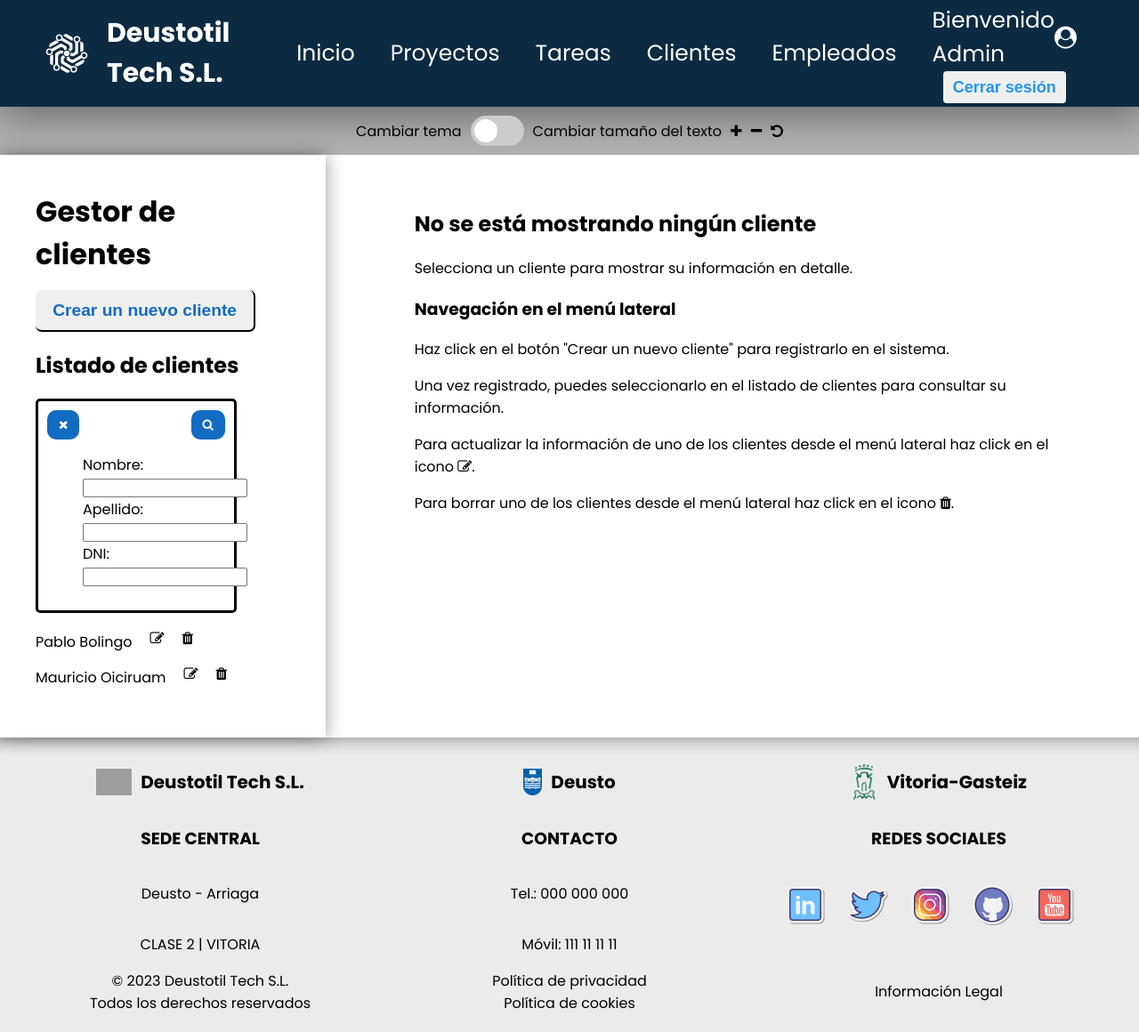
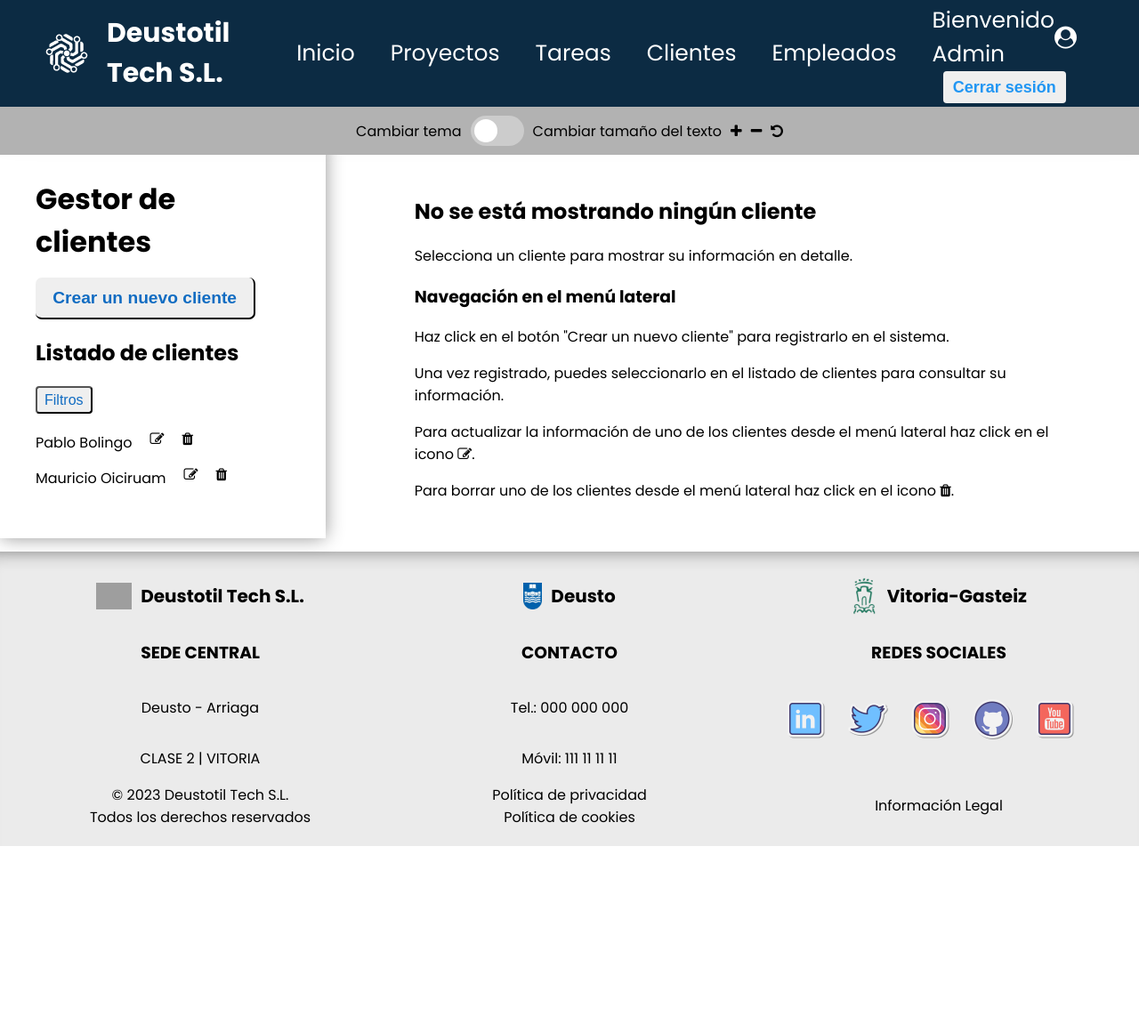
Before and after one commit to MauricioTS15/proyectoColaborativo, a Django app: page /appProyectos/clientes/ in a window 1280 px wide. Shown: the whole page at 89% size. After the commit the page ends 951 px from the top, so only its background shows below. Run offline with Django 4.2, Linux system fonts and the light colour scheme; a user stored in the database is signed in; data comes from the database, SQL or seed files in the repository; both versions use the stored data as it was after the commit; grey boxes are pictures that could not be loaded.

Commit message:
Cambios revertidos

```diff
--- a/gestionProyectos/appProyectos/forms.py
+++ b/gestionProyectos/appProyectos/forms.py
@@ -39,12 +39,6 @@ class LoginForm(AuthenticationForm):
     username = forms.CharField(label="Introduce tu nombre de usuario", max_length=155, required=True)
     password = forms.CharField(label="Introduce tu contraseña", max_length=155, required=True, widget=forms.PasswordInput)
 
-    error_messages = {
-        'invalid_login': _("Introduce el %(username)s y contraseña correctamente. "
-                           "*Ambos campos pueden ser case-sensitive."),
-        'inactive': _("This account is inactive."),
-    }
-
 class SigninForm(UserCreationForm):
     username = forms.CharField(label="Nombre de usuario", max_length=155, required=True)
     password1 = forms.CharField(label="Contraseña", max_length=155, required=True, widget=forms.PasswordInput)
--- a/gestionProyectos/appProyectos/static/css/styles.css
+++ b/gestionProyectos/appProyectos/static/css/styles.css
@@ -1,10 +1,12 @@
 /* CABECERA */
+#header-container {
+    position: fixed;
+    width: 100%;
+}
 
 #header-principal {
-    position: fixed;
     background-color: #0C2B43;
     display: flex;
-    width: 100%;
     justify-content: space-between;
     height: 120px;
     align-items: center;
@@ -188,7 +190,7 @@ body {
 }
 
 main {
-    padding-top: 120px;
+    padding-top: 160px;
 }
 
 img {
@@ -261,6 +263,10 @@ h1 {
     background-image: none;
     background-color: rgb(180, 13, 13);
     color: white;
+}
+
+#button-filter {
+    margin-bottom: 20px;
 }
 
 #section-user {
@@ -395,14 +401,6 @@ h1 {
     margin-left: 10px;
 }
 
-#filter-form {
-    margin-bottom: 20px;
-    border: solid 3px;
-    padding: 10px;
-    border-radius: 5px;
-    width: 70%;
-}
-
 #container-main #filter-form div {
     display: flex;
     justify-content: space-between;
@@ -417,11 +415,21 @@ h1 {
 }
 
 #filter-form div button:active {
-    background-color: rgb(33, 150, 243);;
+    background-color: rgb(33, 150, 243);
+    ;
 }
 
 #filter-form ul {
     list-style-type: none;
+}
+
+#filter-form {
+    display: none;
+    margin-bottom: 20px;
+    border: solid 3px;
+    padding: 10px;
+    border-radius: 5px;
+    width: 70%;
 }
 
 #container-main section {
@@ -477,25 +485,29 @@ h1 {
     border-radius: 50%;
 }
 
-input:checked + .slider {
+input:checked+.slider {
     background-color: rgb(33, 150, 243);
 }
 
-input:focus + .slider {
+input:focus+.slider {
     box-shadow: 0 0 1px rgb(33, 150, 243);
 }
 
-input:checked + .slider:before {
+input:checked+.slider:before {
     -webkit-transform: translateX(26px);
     -ms-transform: translateX(26px);
     transform: translateX(26px);
 }
 
-.fa-plus:active, .fa-minus:active, .fa-undo:active {
+.fa-plus:active,
+.fa-minus:active,
+.fa-undo:active {
     color: white;
 }
 
-.toggle-darkmode:checked + .fa-plus:active, .toggle-darkmode:checked + .fa-minus:active, .toggle-darkmode:checked + .fa-undo:active {
+.toggle-darkmode:checked+.fa-plus:active,
+.toggle-darkmode:checked+.fa-minus:active,
+.toggle-darkmode:checked+.fa-undo:active {
     color: black;
 }
 
@@ -523,7 +535,8 @@ table li {
     list-style-type: none;
 }
 
-table td, th {
+table td,
+th {
     padding: 10px;
 }
 
@@ -541,7 +554,7 @@ table tbody tr:nth-child(even) {
 }
 
 table a:hover {
-    color:rgb(111, 170, 224);
+    color: rgb(111, 170, 224);
 }
 
 /* FORMULARIOS */
@@ -563,19 +576,25 @@ form fieldset label {
     font-size: 16px;
 }
 
-form fieldset input, form fieldset textarea, form fieldset select {
+form fieldset input,
+form fieldset textarea,
+form fieldset select {
     margin-bottom: 0.9em;
     border: 1px solid grey;
     border-radius: 2%;
 }
 
-form fieldset input:hover, form fieldset textarea:hover, form fieldset select:hover {
+form fieldset input:hover,
+form fieldset textarea:hover,
+form fieldset select:hover {
     border-color: rgb(17, 108, 194);
     box-shadow: rgb(173, 173, 173) 0px 0px 30px 0px;
 }
 
-form fieldset input:focus, form fieldset textarea:focus, form fieldset select:focus{
-    border:2px solid #206da8;
+form fieldset input:focus,
+form fieldset textarea:focus,
+form fieldset select:focus {
+    border: 2px solid #206da8;
     outline: none;
 }
 
@@ -584,7 +603,8 @@ form fieldset textarea {
     font-size: 16px;
 }
 
-form fieldset input, form fieldset select {
+form fieldset input,
+form fieldset select {
     width: 170px;
     font-size: 16px;
 }
--- a/gestionProyectos/appProyectos/templates/appProyectos/cliente_list.html
+++ b/gestionProyectos/appProyectos/templates/appProyectos/cliente_list.html
@@ -16,9 +16,10 @@ Listado de clientes
         <div>
             <h2>Listado de clientes</h2>
             <nav>
+                <input class="button-small" type="button" value="Filtros" id="button-filter">
                 <form method="GET" action="{% url 'index clientes' %}" id="filter-form">
                     <div>
-                        <button><i class="fa fa-times" aria-hidden="true"></i></button>
+                        <button id="button-exit"><i class="fa fa-times" aria-hidden="true"></i></button>
                         <button><i class="fa fa-search"></i></button>
                     </div>
                     <ul>
--- a/gestionProyectos/appProyectos/templates/appProyectos/empleado_list.html
+++ b/gestionProyectos/appProyectos/templates/appProyectos/empleado_list.html
@@ -16,9 +16,10 @@ Listado de empleados
         <div>
             <h2>Listado de empleados</h2>
             <nav>
+                <input class="button-small" type="button" value="Filtros" id="button-filter">
                 <form method="GET" action="{% url 'index empleados' %}" id="filter-form">
                     <div>
-                        <button><i class="fa fa-times" aria-hidden="true"></i></button>
+                        <button id="button-exit"><i class="fa fa-times" aria-hidden="true"></i></button>
                         <button><i class="fa fa-search"></i></button>
                     </div>
                     <ul>
--- a/gestionProyectos/appProyectos/templates/appProyectos/proyecto_list.html
+++ b/gestionProyectos/appProyectos/templates/appProyectos/proyecto_list.html
@@ -16,9 +16,10 @@ Listado de proyectos
         <div>
             <h2>Listado de proyectos</h2>
             <nav>
+                <input class="button-small" type="button" value="Filtros" id="button-filter">
                 <form method="GET" action="{% url 'index proyectos' %}" id="filter-form">
                     <div>
-                        <button><i class="fa fa-times" aria-hidden="true"></i></button>
+                        <button id="button-exit"><i class="fa fa-times" aria-hidden="true"></i></button>
                         <button><i class="fa fa-search"></i></button>
                     </div>
                     <ul>
--- a/gestionProyectos/appProyectos/templates/appProyectos/tarea_list.html
+++ b/gestionProyectos/appProyectos/templates/appProyectos/tarea_list.html
@@ -16,9 +16,10 @@ Listado de tareas
         <div>
             <h2>Listado de tareas</h2>
             <nav>
+                <input class="button-small" type="button" value="Filtros" id="button-filter">
                 <form method="GET" action="{% url 'index tareas' %}" id="filter-form">
                     <div>
-                        <button><i class="fa fa-times" aria-hidden="true"></i></button>
+                        <button id="button-exit"><i class="fa fa-times" aria-hidden="true"></i></button>
                         <button><i class="fa fa-search"></i></button>
                     </div>
                     <ul>
--- a/gestionProyectos/appProyectos/templates/base.html
+++ b/gestionProyectos/appProyectos/templates/base.html
@@ -19,7 +19,9 @@
 </head>
 
 <body>
-    <header id="header-principal">
+
+    <header id="header-container">
+        <div id="header-principal">
         <div>
             <a href="{% url 'index' %}">
                 <img src="{% static 'images/logo-white.png' %}" alt="Deustotil logo blue" />
@@ -62,8 +64,7 @@
 	            {% endif %}
             </ul>
         </nav>
-    </header>
-    <main>
+    </div>
     <div id="accessibility-panel">
         <label for="toggle-darkmode">Cambiar tema</label>
         <label class="switch">
@@ -75,6 +76,8 @@
         <i class="fa fa-minus" aria-hidden="true" id="reducir"></i>
         <i class="fa fa-undo" aria-hidden="true" id="restaurar"></i>
     </div>
+    </header>
+    <main>
         {% block contenido %}
         {% endblock contenido %}
     </main>
@@ -161,7 +164,7 @@
             </div>
         </div>
     </footer>
-    <script src="{% static 'js/general-script.js' %}?v=0.1"></script>
+    <script src="{% static 'js/general-script.js' %}?v=0.2"></script>
 </body>
 
 </html>
--- a/gestionProyectos/gestionProyectos/settings.py
+++ b/gestionProyectos/gestionProyectos/settings.py
@@ -106,7 +106,7 @@ AUTH_PASSWORD_VALIDATORS = [
 # Internationalization
 # https://docs.djangoproject.com/en/4.1/topics/i18n/
 
-LANGUAGE_CODE = 'en-us'
+LANGUAGE_CODE = 'es'
 
 TIME_ZONE = 'UTC'
 
```
Also changed, not shown: gestionProyectos/db.sqlite3. Lines whose indentation alone changed are shown as unchanged.
